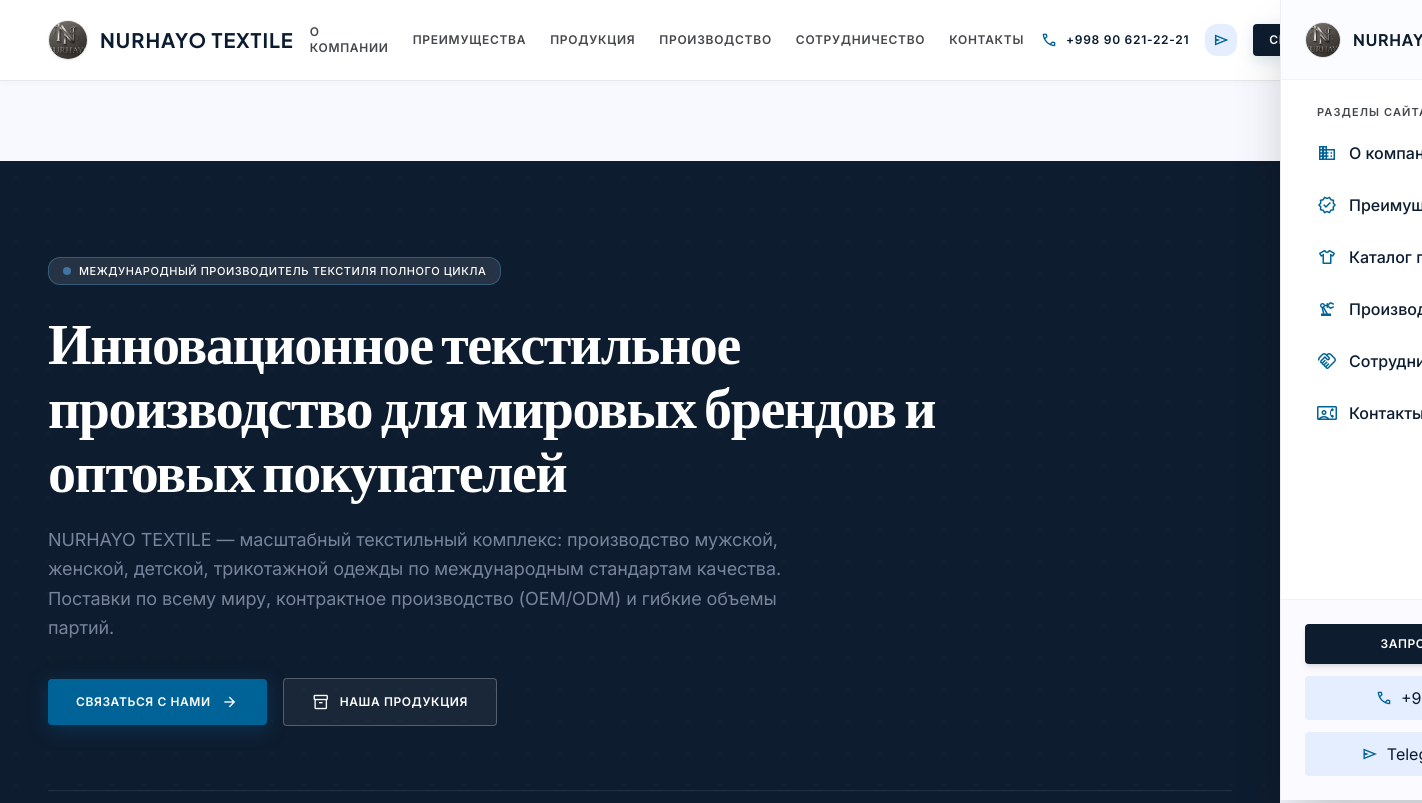
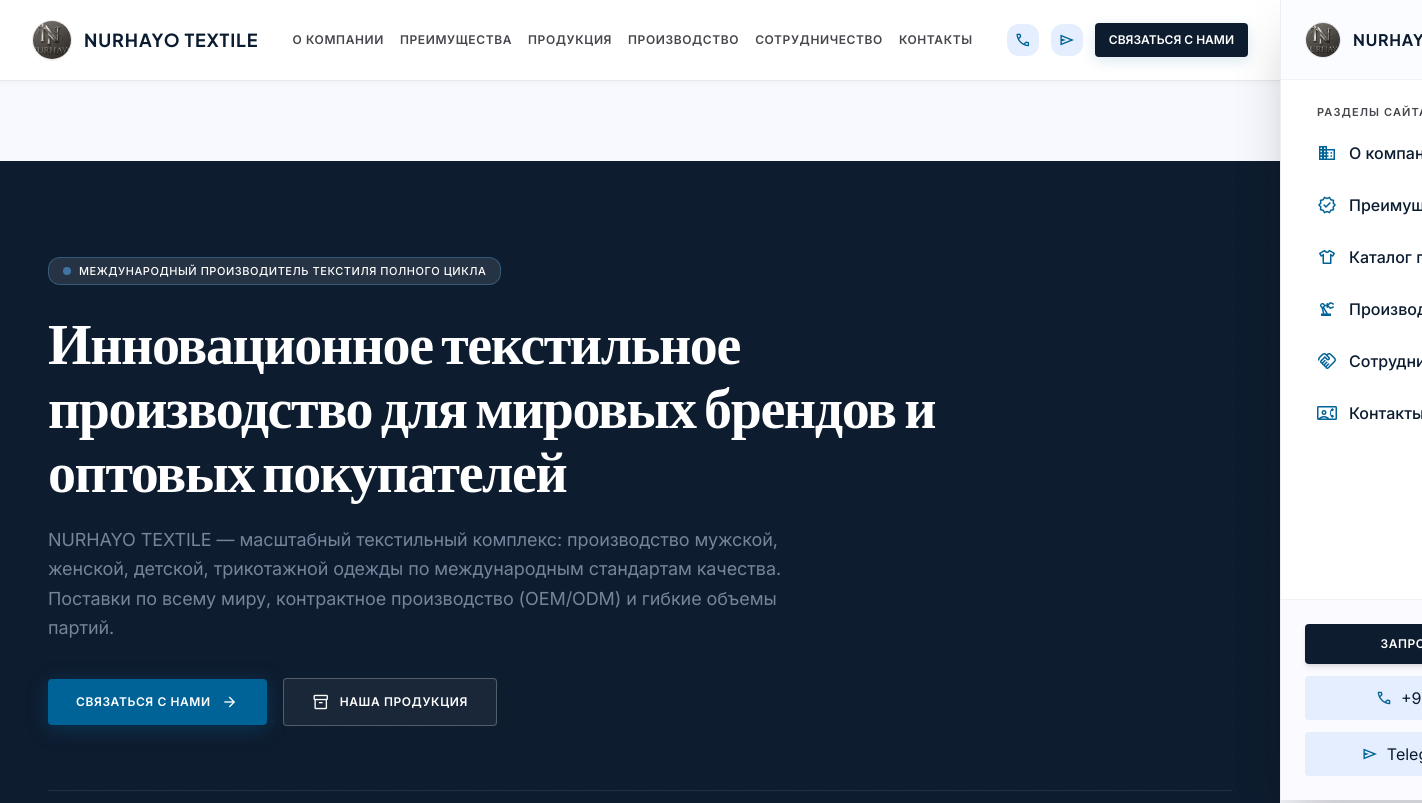
Before and after one commit to JavlonAbdumannopovv/nurhayo-textile, a plain HTML site: page index.html in a window 1280 px wide. Shown: the top 803 px of the page, 1422 px wide, since content can reach past the window. Drawn offline with nearby package versions, Linux system fonts and the light colour scheme.

Commit message:
fix: header responsiveligini to'g'rilash va to'lib toshish muammosini bartaraf etish

```diff
--- a/index.html
+++ b/index.html
@@ -85,42 +85,66 @@
 <body class="bg-surface font-body-md text-on-surface antialiased">
     <header
         class="sticky top-0 w-full z-50 bg-surface-container-lowest/95 backdrop-blur-md border-b border-outline-variant/40 shadow-[0_1px_8px_rgba(0,0,0,0.04)]">
-        <div class="h-20 max-w-[1280px] mx-auto px-6 lg:px-12 flex items-center justify-between gap-4">
-            <div class="flex items-center gap-4 shrink-0"><a class="flex items-center gap-3" data-path="home"
-                    href="#"><img alt="NURHAYO TEXTILE Logo"
-                        class="w-10 h-10 rounded-full object-cover shrink-0 border border-outline-variant/40 shadow-sm"
+        <div class="h-16 sm:h-20 max-w-[1360px] mx-auto px-4 sm:px-6 lg:px-8 flex items-center justify-between gap-3 sm:gap-4">
+            <!-- Brand & Logo -->
+            <div class="flex items-center gap-2.5 sm:gap-3 shrink-0">
+                <a class="flex items-center gap-2.5 sm:gap-3" data-path="home" href="#">
+                    <img alt="NURHAYO TEXTILE Logo"
+                        class="w-9 h-9 sm:w-10 sm:h-10 rounded-full object-cover shrink-0 border border-outline-variant/40 shadow-sm"
                         style="border-radius: 50%;"
-                        src="images/photo_2026-11-20_20-04-09.jpg" /><span
-                        class="font-headline-sm text-headline-sm uppercase tracking-wider text-on-surface font-bold hidden sm:inline-block">NURHAYO
-                        TEXTILE</span></a></div>
-            <nav class="hidden xl:flex items-center gap-6" data-active-classes="text-secondary font-semibold"><a
-                    class="font-label-md text-label-md text-on-surface-variant hover:text-secondary uppercase transition-colors"
-                    data-path="about" href="#about">О компании</a><a
-                    class="font-label-md text-label-md text-on-surface-variant hover:text-secondary uppercase transition-colors"
-                    data-path="advantages" href="#advantages">Преимущества</a><a
-                    class="font-label-md text-label-md text-on-surface-variant hover:text-secondary uppercase transition-colors"
-                    data-path="products" href="#products">Продукция</a><a
-                    class="font-label-md text-label-md text-on-surface-variant hover:text-secondary uppercase transition-colors"
-                    data-path="production" href="#production">Производство</a><a
-                    class="font-label-md text-label-md text-on-surface-variant hover:text-secondary uppercase transition-colors"
-                    data-path="cooperation" href="#cooperation">Сотрудничество</a><a
-                    class="font-label-md text-label-md text-on-surface-variant hover:text-secondary uppercase transition-colors"
-                    data-path="contact" href="#contact">Контакты</a></nav>
-            <div class="flex items-center gap-3 sm:gap-4 shrink-0"><a
-                    class="hidden md:flex items-center gap-2 font-label-md text-label-md text-on-surface hover:text-secondary transition-colors"
-                    href="tel:+998906212221"><span
-                        class="material-symbols-outlined text-[18px] text-secondary">call</span><span>+998 90
-                        621-22-21</span></a><a aria-label="Telegram"
-                    class="flex items-center justify-center w-8 h-8 rounded-full bg-surface-container hover:bg-surface-container-high transition-colors text-secondary"
-                    href="https://t.me/ooo_NURHAYO_textile" rel="noopener noreferrer" target="_blank"><span
-                        class="material-symbols-outlined text-[18px]">send</span></a>
-                <a
-                    class="hidden sm:inline-flex items-center justify-center bg-primary-container text-on-primary font-label-md text-label-md uppercase px-4 py-2 rounded-lg hover:bg-secondary transition-all shadow-[0_4px_14px_rgba(0,99,152,0.15)]"
-                    href="#contact">Связаться с нами</a>
-                <!-- Mobile / Tablet Hamburger Toggle Button -->
+                        src="images/photo_2026-11-20_20-04-09.jpg" />
+                    <span class="font-headline-sm text-sm sm:text-base xl:text-lg uppercase tracking-wider text-on-surface font-bold whitespace-nowrap">
+                        NURHAYO <span class="hidden sm:inline">TEXTILE</span>
+                    </span>
+                </a>
+            </div>
+
+            <!-- Desktop Navigation Menu (hidden on mobile & tablet, visible on xl) -->
+            <nav class="hidden xl:flex items-center gap-4 2xl:gap-6 shrink" data-active-classes="text-secondary font-semibold">
+                <a class="text-[12px] 2xl:text-[13px] font-semibold text-on-surface-variant hover:text-secondary uppercase tracking-wider whitespace-nowrap transition-colors py-1"
+                    data-path="about" href="#about">О компании</a>
+                <a class="text-[12px] 2xl:text-[13px] font-semibold text-on-surface-variant hover:text-secondary uppercase tracking-wider whitespace-nowrap transition-colors py-1"
+                    data-path="advantages" href="#advantages">Преимущества</a>
+                <a class="text-[12px] 2xl:text-[13px] font-semibold text-on-surface-variant hover:text-secondary uppercase tracking-wider whitespace-nowrap transition-colors py-1"
+                    data-path="products" href="#products">Продукция</a>
+                <a class="text-[12px] 2xl:text-[13px] font-semibold text-on-surface-variant hover:text-secondary uppercase tracking-wider whitespace-nowrap transition-colors py-1"
+                    data-path="production" href="#production">Производство</a>
+                <a class="text-[12px] 2xl:text-[13px] font-semibold text-on-surface-variant hover:text-secondary uppercase tracking-wider whitespace-nowrap transition-colors py-1"
+                    data-path="cooperation" href="#cooperation">Сотрудничество</a>
+                <a class="text-[12px] 2xl:text-[13px] font-semibold text-on-surface-variant hover:text-secondary uppercase tracking-wider whitespace-nowrap transition-colors py-1"
+                    data-path="contact" href="#contact">Контакты</a>
+            </nav>
+
+            <!-- Actions / Buttons -->
+            <div class="flex items-center gap-2 sm:gap-3 shrink-0">
+                <!-- Phone (icon only on md/lg, full text on 2xl) -->
+                <a class="hidden 2xl:flex items-center gap-1.5 font-label-md text-label-md text-on-surface hover:text-secondary whitespace-nowrap transition-colors mr-1"
+                    href="tel:+998906212221">
+                    <span class="material-symbols-outlined text-[18px] text-secondary">call</span>
+                    <span>+998 90 621-22-21</span>
+                </a>
+                <a class="hidden sm:flex 2xl:hidden items-center justify-center w-8 h-8 rounded-full bg-surface-container hover:bg-surface-container-high transition-colors text-secondary"
+                    href="tel:+998906212221" title="+998 90 621-22-21">
+                    <span class="material-symbols-outlined text-[18px]">call</span>
+                </a>
+
+                <!-- Telegram Button -->
+                <a aria-label="Telegram"
+                    class="flex items-center justify-center w-8 h-8 rounded-full bg-surface-container hover:bg-surface-container-high transition-colors text-secondary shrink-0"
+                    href="https://t.me/ooo_NURHAYO_textile" rel="noopener noreferrer" target="_blank">
+                    <span class="material-symbols-outlined text-[18px]">send</span>
+                </a>
+
+                <!-- CTA Button (desktop only: visible on xl and above) -->
+                <a class="hidden xl:inline-flex items-center justify-center bg-primary-container text-on-primary font-label-md text-[12px] uppercase px-3.5 2xl:px-4 py-2 rounded-lg hover:bg-secondary transition-all shadow-[0_4px_14px_rgba(0,99,152,0.15)] whitespace-nowrap shrink-0 font-semibold"
+                    href="#contact">
+                    <span>Связаться с нами</span>
+                </a>
+
+                <!-- Mobile / Tablet Hamburger Toggle Button (visible below xl) -->
                 <button id="mobile-menu-toggle" aria-label="Открыть меню"
-                    class="xl:hidden flex items-center justify-center w-10 h-10 rounded-lg bg-surface-container hover:bg-surface-container-high active:scale-95 transition-all text-on-surface focus:outline-none">
-                    <span id="mobile-menu-icon" class="material-symbols-outlined text-[24px]">menu</span>
+                    class="xl:hidden flex items-center justify-center w-9 h-9 sm:w-10 sm:h-10 rounded-lg bg-surface-container hover:bg-surface-container-high active:scale-95 transition-all text-on-surface focus:outline-none shrink-0">
+                    <span id="mobile-menu-icon" class="material-symbols-outlined text-[22px] sm:text-[24px]">menu</span>
                 </button>
             </div>
         </div>
```
